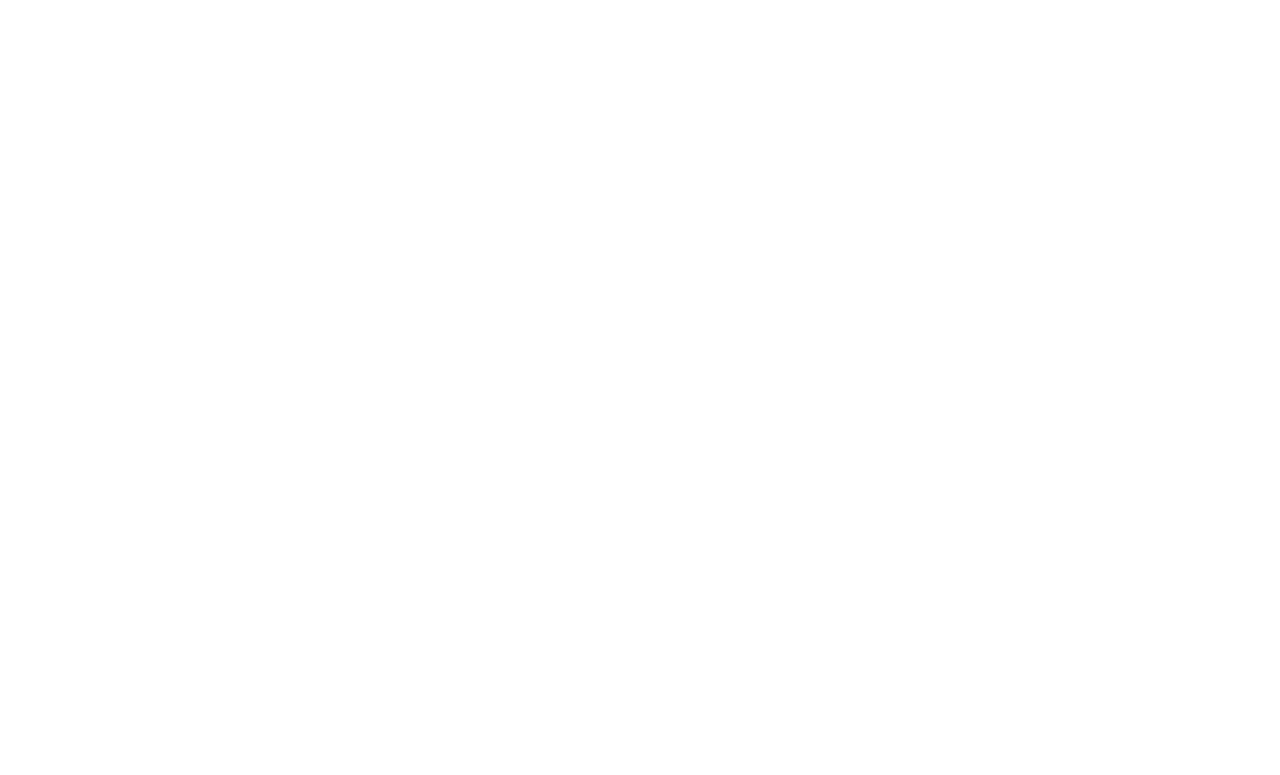
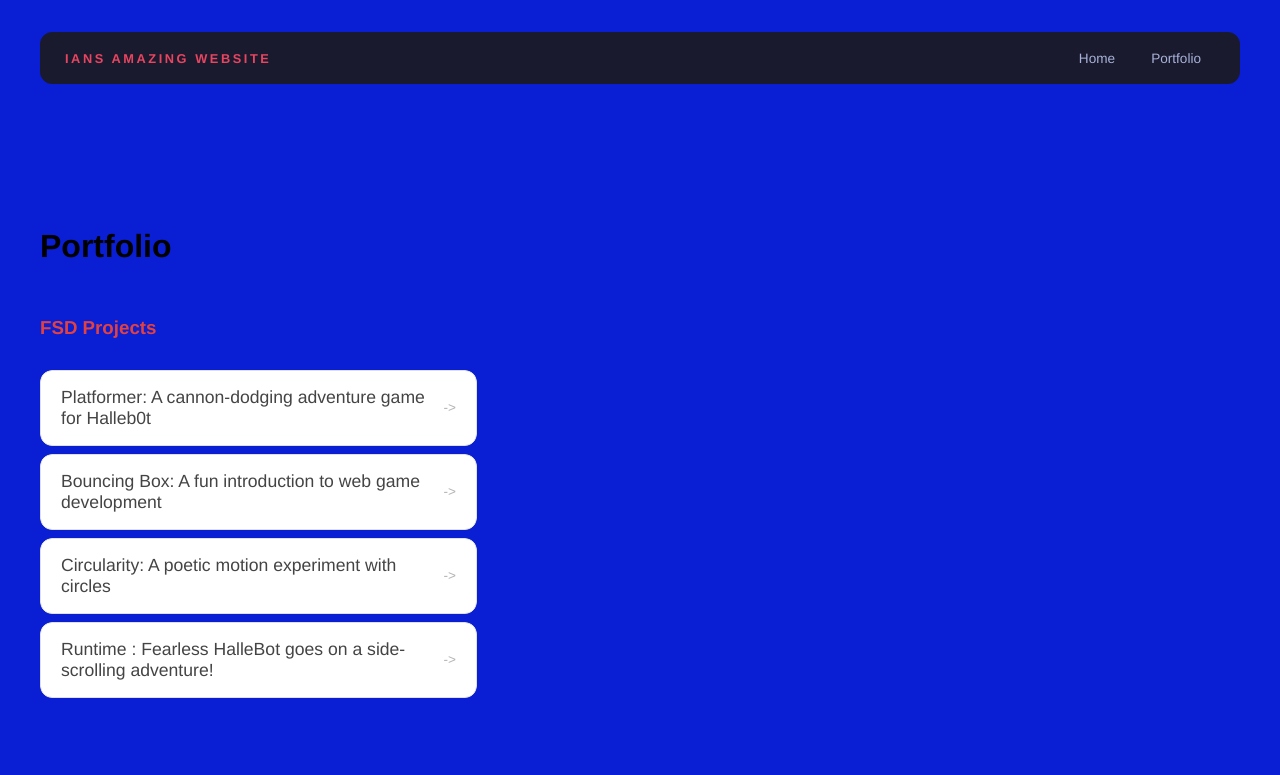
Before and after one commit to ryanian6/ryanian6.github.io, a plain HTML site: page portfolio.html in a window 1280 px wide. Drawn offline with Linux system fonts and the light colour scheme.

Commit message:
add porfolio page to website

```diff
--- a/portfolio.html
+++ b/portfolio.html
@@ -2,12 +2,47 @@
 <html>
   <head>
     <title>Ians Website</title>
+    <link rel="stylesheet" href="style.css" />
   </head>
 
   <body>
     <!-- All content goes here -->
     <div id="all-contents">
+       <nav>
+<h1>Ians Amazing Website</h1>
+<ul id="nav-ul">
+<li class="nav-li">
+  <a href="index.html">Home</a>
+</li>
+<li class="nav-li">
+  <a href="portfolio.html">Portfolio</a>
+</li>
+</ul>
+  </nav>
 
+  <main>
+ <div class="content">
+    <h1>Portfolio</h1>
+    <h3>FSD Projects</h3>
+    <ul id="portfolio">
+<li>
+  <a href="fsd-projects/platformer/">Platformer: A cannon-dodging adventure game for Halleb0t</a>
+</li>
+<li>
+  <a href="fsd-projects/bouncing-box/">Bouncing Box: A fun introduction to web game development</a>
+</li>
+<li>
+  <a href="fsd-projects/circularity/">Circularity: A poetic motion experiment with circles</a>
+</li>
+<li>
+ <a href="fsd-projects/runtime/">Runtime : Fearless HalleBot goes on a side-scrolling adventure!</a>
+</li>
+    </ul>
+
+    <!-- ASD Projects will go here -->
+
+  </div>
+  </main>
     </div>
   </body>
 </html>
--- a/style.css
+++ b/style.css
@@ -182,3 +182,55 @@ nav h1 {
   background: #e94560;
   color: #fff;
 }
+/* Portfolio styles */
+.content h1 {
+  color: black;
+}
+
+#portfolio {
+  list-style: none;
+  margin: 0;
+  padding: 0;
+  width: 100%;
+  display: flex;
+  flex-direction: column;
+  gap: 8px;
+}
+
+#portfolio li {
+  border-radius: 12px;
+  overflow: hidden;
+}
+
+#portfolio a {
+  display: flex;
+  justify-content: space-between;
+  align-items: center;
+  text-decoration: none;
+  color: #444;
+  padding: 16px 20px;
+  font-size: 1.1rem;
+  font-weight: 500;
+  background: #fff;
+  border: 1px solid #e0e0e0;
+  border-radius: 12px;
+  transition: background 0.25s ease, color 0.25s ease, transform 0.25s ease;
+}
+
+#portfolio a:hover {
+  background: #000;
+  color: #fff;
+  transform: translateX(4px);
+}
+
+#portfolio a::after {
+  content: "->";
+  font-size: 0.85rem;
+  opacity: 0.4;
+  transition: opacity 0.25s ease;
+  white-space: nowrap;
+}
+
+#portfolio a:hover::after {
+  opacity: 1;
+}
```
